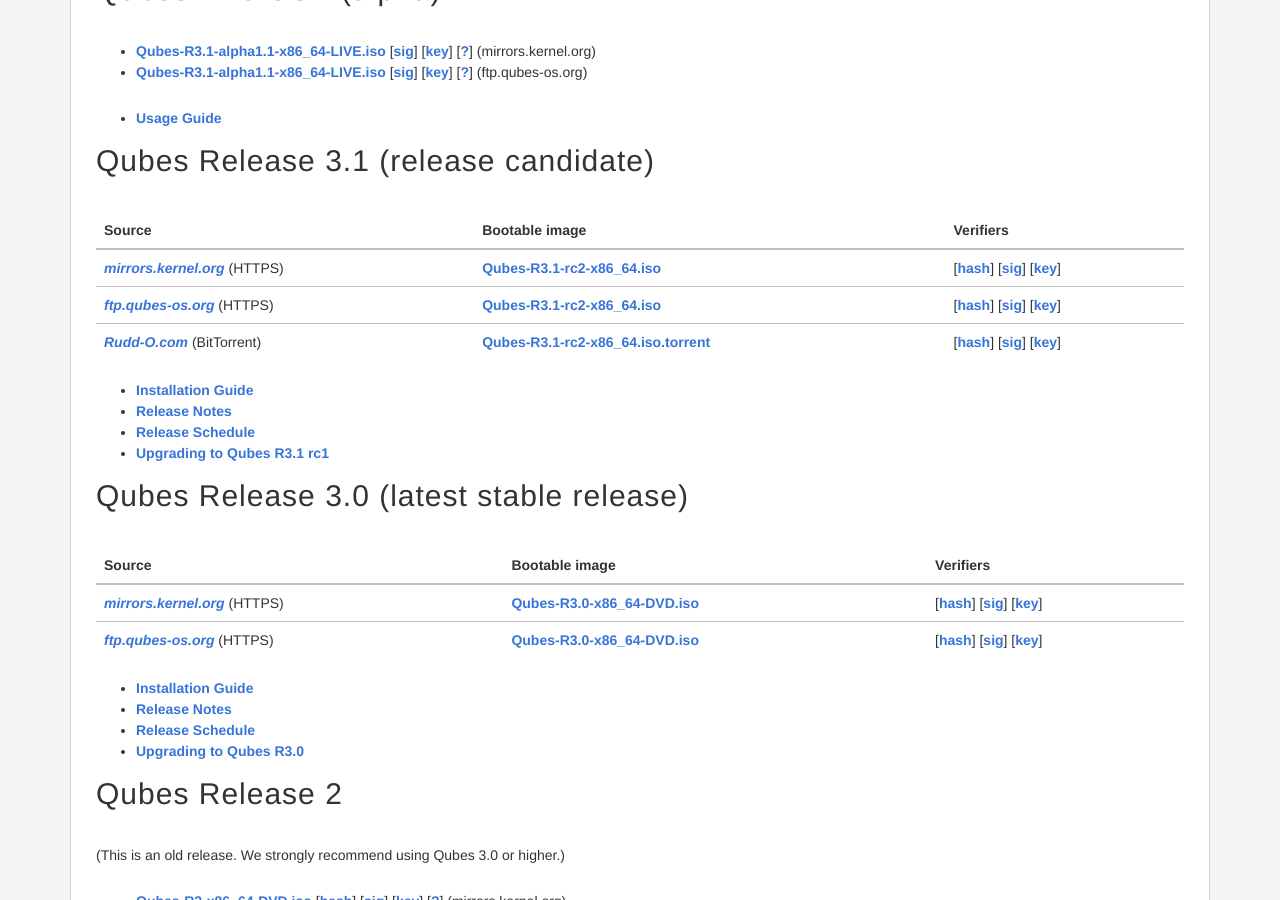
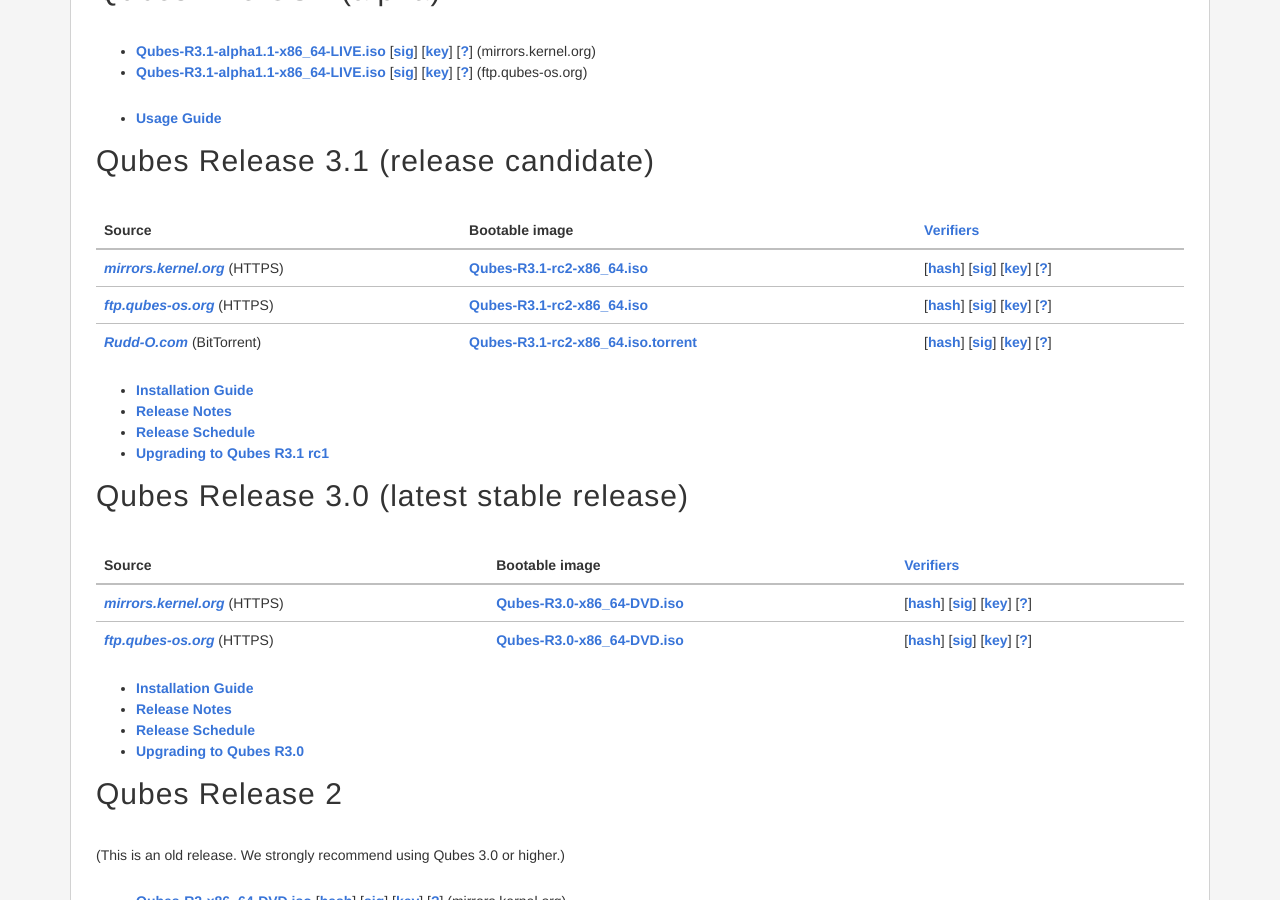
Before and after one commit to QubesOS/qubesos.github.io, a Jekyll site: the page built from pages/downloads.md, in a window 1280 px wide and 900 px high, scrolled down 478 px. Built offline with Jekyll 4.4.1, drawn with Linux system fonts in a browser that asks for light colours; some web fonts are replaced; part of the change alters nothing that is shown.

```diff
--- a/pages/downloads.md
+++ b/pages/downloads.md
@@ -46,7 +46,8 @@ Qubes Live USB (alpha)
     <tr>
       <th>Source</th>
       <th>Bootable image</th>
-      <th>Verifiers</th>
+      <th><a href="/doc/verifying-signatures/"
+             title="How to verify the authenticity of your download">Verifiers</a></th>
     </tr>
   </thead>
   <tbody>
@@ -60,6 +61,8 @@ Qubes Live USB (alpha)
         {% for verifier in source.verifiers %}
           [<a href="{{ verifier[1] }}">{{ verifier[0] }}</a>]
         {% endfor %}
+          [<a href="/doc/verifying-signatures/"
+              title="How to verify the authenticity of your download">?</a>]
       </td>
     </tr>
     {% endfor %}
```
